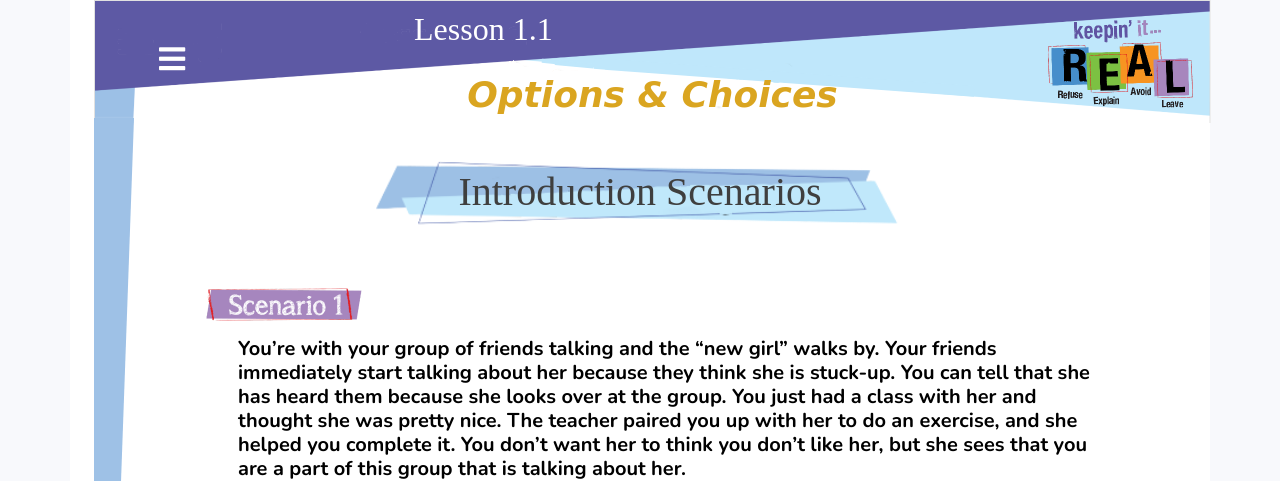
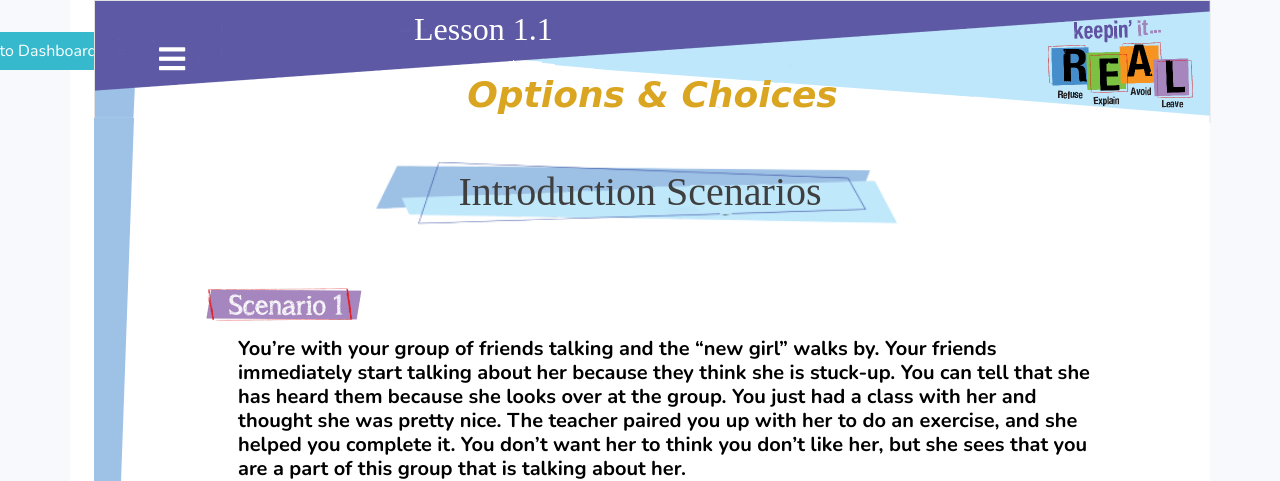
Before and after one commit to alifahfathonah/LMS-1, a PHP site: the page made by workbook_template.php in a window 1280 px wide. Shown: the top 481 px of the page. Run offline with PHP 8.4, Linux system fonts and the light colour scheme; a user stored in the database is signed in; data comes from the database, SQL or seed files in the repository; some libraries are stand-ins or nearby versions.

Commit message:
Update workbook_template.php

```diff
--- a/workbook_template.php
+++ b/workbook_template.php
@@ -296,7 +296,7 @@ width:40px; height:40px; margin:0px 0px 5px 80px;}
     <div class="container  bg-white " >
         <!-- WorkBook Section -->
         <section>
-              <a href="student/dashboard.php" class="btn btn-info d-block" style="position:absolute; margin-top:2rem;margin-left:300px">&lt; Back to Dashboard</a>
+              <a href="student/dashboard.php" class="btn btn-info d-block" style="position:absolute; margin-top:2rem;margin-left:-10rem">&lt; Back to Dashboard</a>
           <div class="header" style="position: fixed;">
             <!-- <div id="triangle-up"> <h2 style="margin-left:-60rem" class="text-white hd1 pt-2">Lesson 1.1</h2></div>
             <div class='float-right' id="triangle-down" style='top:0; position: absolute; z-index:-1'>
```
